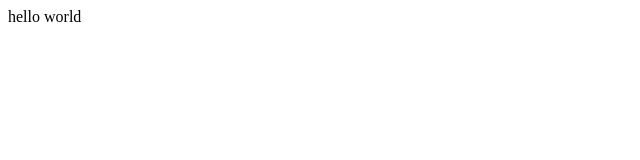
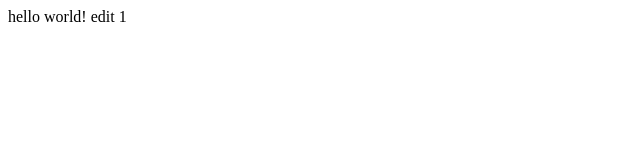
Before and after one commit to RaquelAFerreira/to-learn-git, a plain HTML site: page index.html in a window 1280 px wide. Shown: the full height of the page, 0-640 px from the left. Drawn offline with Linux system fonts and the light colour scheme.

Commit message:
index.html modificado

```diff
--- a/index.html
+++ b/index.html
@@ -6,6 +6,6 @@
     <title>uhul 1st commit</title>
 </head>
 <body>
-    hello world
+    hello world! edit 1
 </body>
 </html>
```
